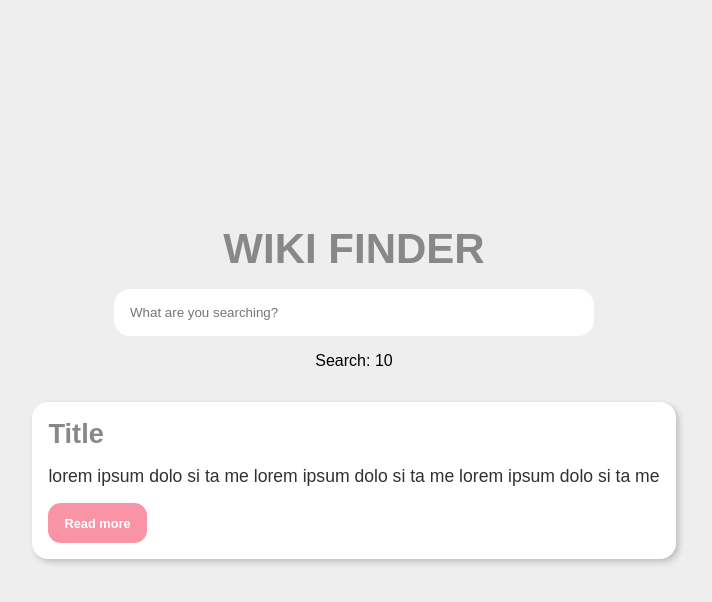
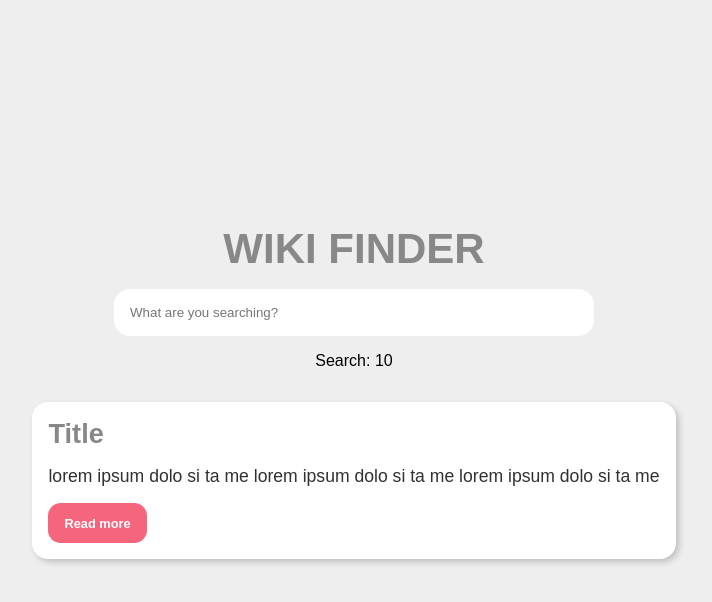
Before and after one commit to PJMantoss/wiki_finder, a React (Create React App) app: page / in a window 1280 px wide. In both pictures the pointer is over the link "Read more". Shown: the top 602 px of the page, without its empty margins (286-998 px from the left). Built offline with nearby package versions, Linux system fonts and the light colour scheme.

Commit message:
update styling

```diff
--- a/src/App.css
+++ b/src/App.css
@@ -90,5 +90,5 @@ h1{
 }
 
 .result a:hover{
-  background: rgb(248, 148, 165);
+  background: rgb(245, 102, 125);
 }
```
